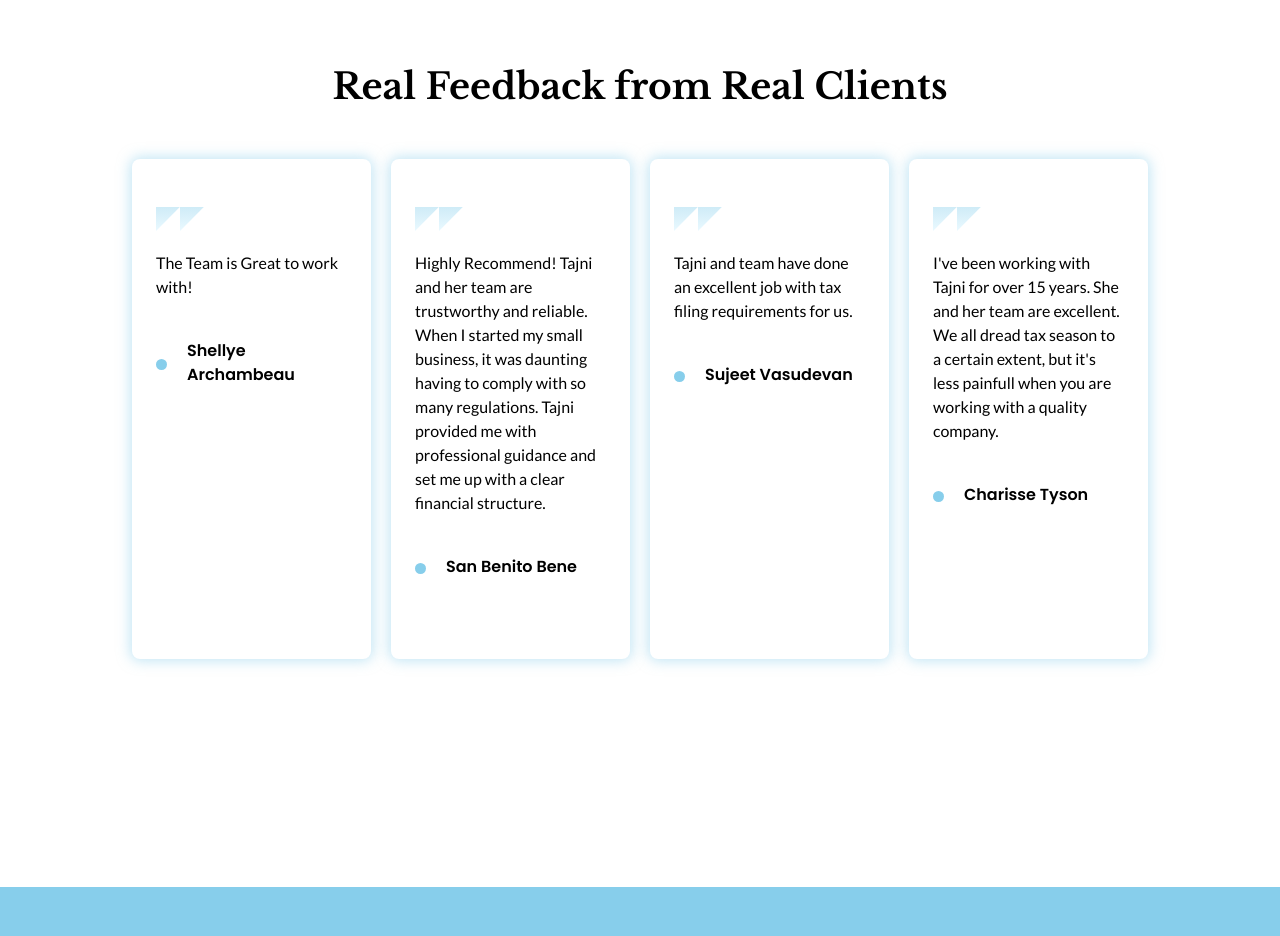
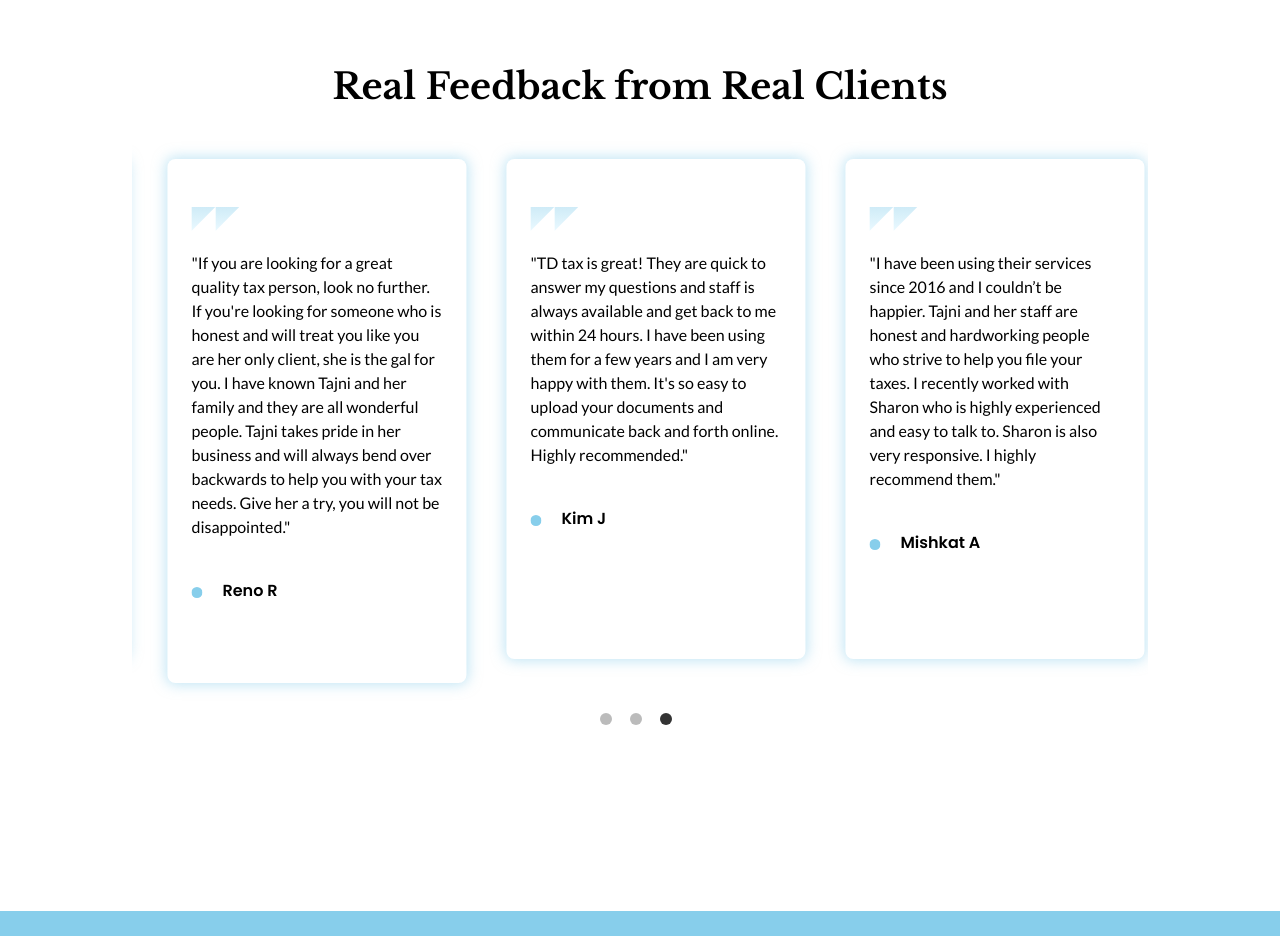
Before and after one commit to NikhilMourya/Boutique-Books, a React (Vite) app: page / in a window 1280 px wide. Shown: the part 3480-4416 px from the top of the page. Built offline with nearby package versions, Linux system fonts and the light colour scheme; a web font is replaced by a local one.

Commit message:
Testimonials updated

```diff
--- a/src/components/shared/FeedbackCard.jsx
+++ b/src/components/shared/FeedbackCard.jsx
@@ -1,7 +1,7 @@
 const FeedbackCard = ({ feedback, fbTitle, fbSubTitle }) => {
   return (
     <>
-      <div className="w-full feedback-card-shadow rounded-lg p-6 py-10 bg-white  text-left">
+      <div className="w-full min-h-[500px] my-5 feedback-card-shadow rounded-lg p-6 py-10 bg-white  text-left">
         <div>
           <div className="flex justify-start my-2">
             <svg
--- a/src/page/HomePage.jsx
+++ b/src/page/HomePage.jsx
@@ -3,6 +3,7 @@ import gsap from 'gsap';
 import { ScrollTrigger } from 'gsap/ScrollTrigger';
 import { useLayoutEffect, useRef } from 'react';
 import { Link } from 'react-router-dom';
+import Slider from 'react-slick';
 import assessment from '../assets/Icons/assessment.png';
 import business_process from '../assets/Icons/business_process.png';
 import procedures from '../assets/Icons/procedures.png';
@@ -45,26 +46,27 @@ const data = [
   },
 ];
 
-const testimonials = [{
-  title: 'Shellye Archambeau',
-  subTitle: '',
-  feedback: 'The Team is Great to work with!'
-},
-{
-  title: 'San Benito Bene',
-  subTitle: '',
-  feedback: 'Highly Recommend! Tajni and her team are trustworthy and reliable. When I started my small business, it was daunting having to comply with so many regulations. Tajni provided me with professional guidance and set me up with a clear financial structure.'
-},
-{
-  title: 'Sujeet Vasudevan',
-  subTitle: '',
-  feedback: 'Tajni and team have done an excellent job with tax filing requirements for us.'
-},
-{
-  title: 'Charisse Tyson',
-  subTitle: '',
-  feedback: "I've been working with Tajni for over 15 years. She and her team are excellent. We all dread tax season to a certain extent, but it's less painfull when you are working with a quality company."
-},
+const testimonials = [
+// {
+//   title: 'Shellye Archambeau',
+//   subTitle: '',
+//   feedback: 'The Team is Great to work with!'
+// },
+// {
+//   title: 'San Benito Bene',
+//   subTitle: '',
+//   feedback: 'Highly Recommend! Tajni and her team are trustworthy and reliable. When I started my small business, it was daunting having to comply with so many regulations. Tajni provided me with professional guidance and set me up with a clear financial structure.'
+// },
+// {
+//   title: 'Sujeet Vasudevan',
+//   subTitle: '',
+//   feedback: 'Tajni and team have done an excellent job with tax filing requirements for us.'
+// },
+// {
+//   title: 'Charisse Tyson',
+//   subTitle: '',
+//   feedback: "I've been working with Tajni for over 15 years. She and her team are excellent. We all dread tax season to a certain extent, but it's less painfull when you are working with a quality company."
+// },
 // {
 //   title: '',
 //   subTitle: '',
@@ -85,6 +87,21 @@ const testimonials = [{
 //   subTitle: '',
 //   feedback: ''
 // },
+  {
+    title: 'Kim J',
+    subTitle: '',
+    feedback: '"TD tax is great! They are quick to answer my questions and staff is always available and get back to me within 24 hours. I have been using them for a few years and I am very happy with them. It\'s so easy to upload your documents and communicate back and forth online. Highly recommended."'
+  },
+  {
+    title: 'Mishkat A',
+    subTitle: '',
+    feedback: '"I have been using their services since 2016 and I couldn’t be happier. Tajni and her staff are honest and hardworking people who strive to help you file your taxes. I recently worked with Sharon who is highly experienced and easy to talk to. Sharon is also very responsive. I highly recommend them."'
+  },
+  {
+    title: 'Reno R',
+    subTitle: '',
+    feedback: '"If you are looking for a great quality tax person, look no further. If you\'re looking for someone who is honest and will treat you like you are her only client, she is the gal for you. I have known Tajni and her family and they are all wonderful people. Tajni takes pride in her business and will always bend over backwards to help you with your tax needs. Give her a try, you will not be disappointed."'
+  }
 
 ]
 
@@ -92,6 +109,35 @@ const profiles = data.map((item, index) => (
   <ProfileCard key={index} img={item.img} title={item.title} />
 ));
 const HomePage = () => {
+  const settings = {
+    dots: true,
+    infinite: true,
+    speed: 500,
+    slidesToShow: 3,
+    slidesToScroll: 1,
+    autoplay: true,
+    autoplaySpeed: 3000,
+    responsive: [
+      {
+        breakpoint: 1024,
+        settings: {
+          slidesToShow: 3,
+        }
+      },
+      {
+        breakpoint: 600,
+        settings: {
+          slidesToShow: 2,
+        }
+      },
+      {
+        breakpoint: 480,
+        settings: {
+          slidesToShow: 1,
+        }
+      }
+    ]
+  };
   // const container = useRef(null);
   const scrollContainerRef = useRef(null);
   const horizontalRefLeft = useRef(null);
@@ -437,18 +483,27 @@ const HomePage = () => {
           <h1 className="font-primary text-2xl sm:text-3xl lg:text-4xl mb-8">
             Real Feedback from Real Clients
           </h1>
-          <div className=' overflow-x-scroll px-5' >
+          {/* <div className=' overflow-x-scroll px-5' >
             <div className="min-w-[60rem] flex flex-row  md:grid py-5 md:grid-cols-2 lg:grid-cols-4 gap-5">
               {
-                testimonials.map((review) => {
+                testimonials.map((review, index) => {
                   return (
-                    <FeedbackCard fbSubTitle={review.subTitle} fbTitle={review.title} feedback={review.feedback} />
+                    <FeedbackCard key={index} fbSubTitle={review.subTitle} fbTitle={review.title} feedback={review.feedback} />
                   )
                 })
               }
             </div>
+          </div> */}
+
+          <div className='px-5'>
+            <Slider {...settings}>
+              {testimonials.map((review, index) => (
+                <div key={index} className='px-5'>
+                  <FeedbackCard fbSubTitle={review.subTitle} fbTitle={review.title} feedback={review.feedback} />
+                </div>
+              ))}
+            </Slider>
           </div>
-
         </section>
       </section>
     </>
```
